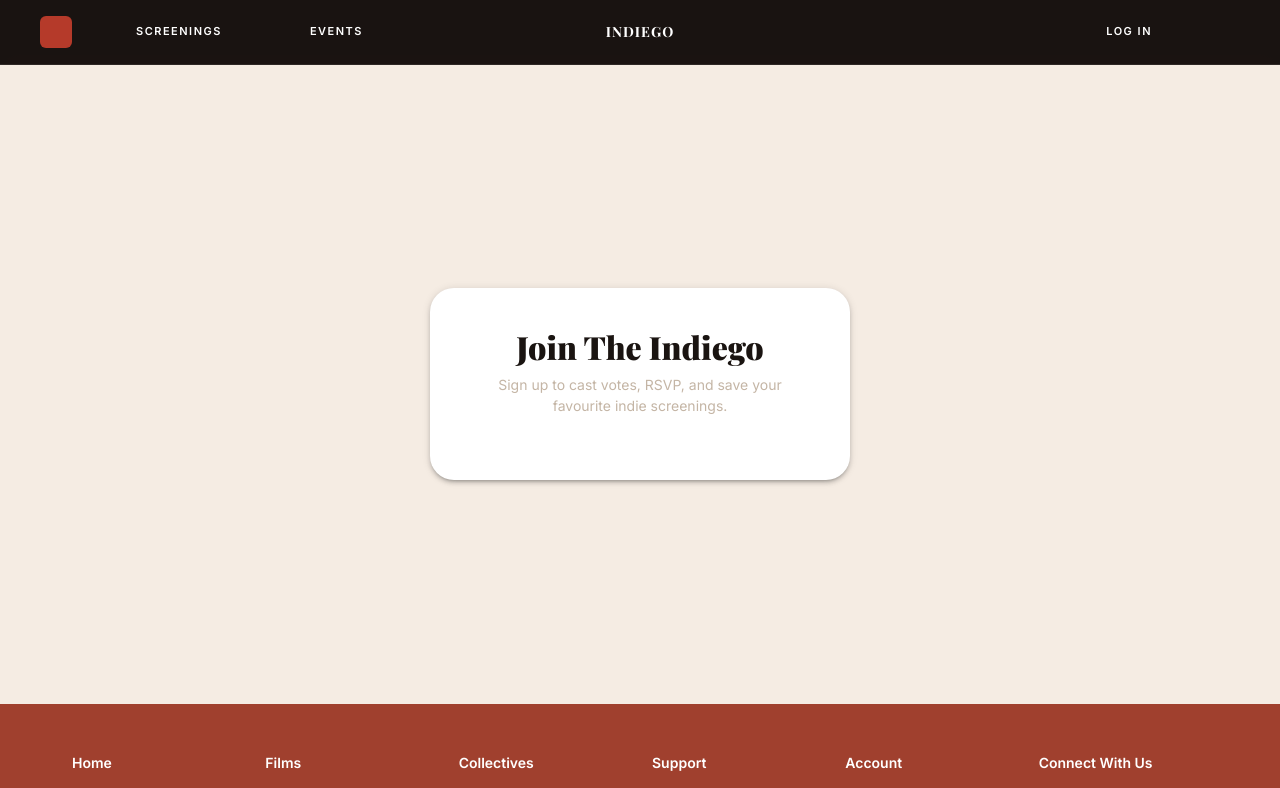
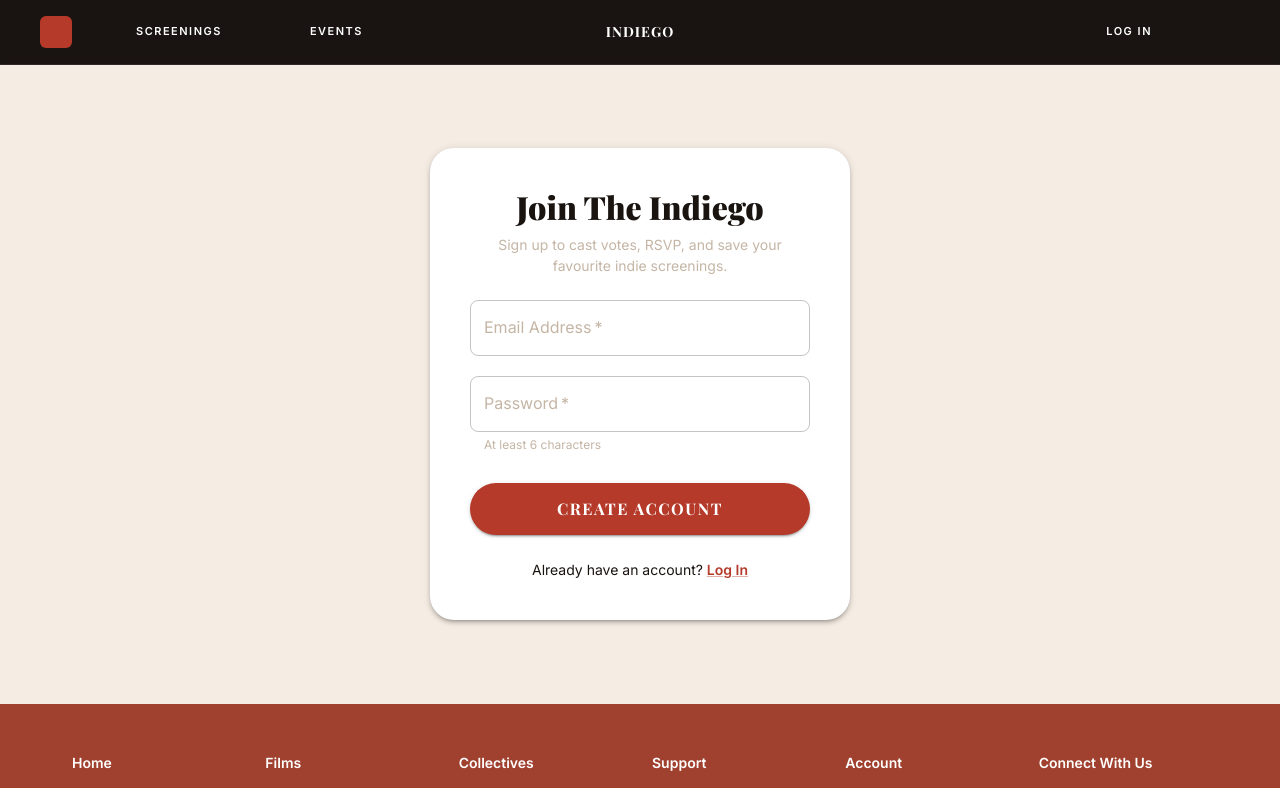
Before and after one commit to purivirakarin/indiego, a React (Vite) app: page /signup in a window 1280 px wide. Shown: the top 788 px of the page. Built offline with nearby package versions, Linux system fonts and the light colour scheme; some icons are missing; a web font is replaced by a local one.

Commit message:
feat(pages): add login and signup pages with auth flow

```diff
--- a/src/pages/Login.tsx
+++ b/src/pages/Login.tsx
@@ -1,8 +1,47 @@
+import { useState } from 'react'
+import { Link, useNavigate } from 'react-router-dom'
 import Box from '@mui/material/Box'
 import Paper from '@mui/material/Paper'
 import Typography from '@mui/material/Typography'
+import TextField from '@mui/material/TextField'
+import Button from '@mui/material/Button'
+import Alert from '@mui/material/Alert'
+import MuiLink from '@mui/material/Link'
 
 export default function Login() {
+  const navigate = useNavigate()
+  const [form, setForm] = useState({ email: '', password: '' })
+  const [error, setError] = useState('')
+  const [loading, setLoading] = useState(false)
+
+  const handleSubmit = async (e: React.FormEvent) => {
+    e.preventDefault()
+    setError('')
+    setLoading(true)
+
+    try {
+      const res = await fetch('/api/auth/login', {
+        method: 'POST',
+        headers: { 'Content-Type': 'application/json' },
+        body: JSON.stringify(form),
+      })
+      const data = await res.json()
+
+      if (res.ok) {
+        localStorage.setItem('token', data.token)
+        localStorage.setItem('email', data.email)
+        localStorage.setItem('sessionId', data.email)
+        navigate('/')
+      } else {
+        setError(data.error || 'Login failed.')
+      }
+    } catch {
+      setError('Unable to connect to server.')
+    } finally {
+      setLoading(false)
+    }
+  }
+
   return (
     <Box
       sx={{
@@ -45,6 +84,62 @@ export default function Login() {
         >
           Log in to access your votes, RSVPs, and curated picks.
         </Typography>
+
+        {error && (
+          <Alert severity='error' sx={{ mb: 2 }}>
+            {error}
+          </Alert>
+        )}
+
+        <Box
+          component='form'
+          onSubmit={handleSubmit}
+          sx={{ display: 'flex', flexDirection: 'column', gap: 2.5 }}
+        >
+          <TextField
+            label='Email Address'
+            type='email'
+            required
+            fullWidth
+            value={form.email}
+            onChange={(e) => setForm({ ...form, email: e.target.value })}
+          />
+          <TextField
+            label='Password'
+            type='password'
+            required
+            fullWidth
+            value={form.password}
+            onChange={(e) => setForm({ ...form, password: e.target.value })}
+          />
+          <Button
+            type='submit'
+            variant='contained'
+            fullWidth
+            disabled={loading}
+            sx={{ mt: 1, py: 1.5, fontSize: 16 }}
+          >
+            {loading ? 'Logging In...' : 'Log In'}
+          </Button>
+        </Box>
+
+        <Typography
+          sx={{
+            textAlign: 'center',
+            mt: 3,
+            fontSize: 14,
+            color: 'text.primary',
+          }}
+        >
+          Don&apos;t have an account?{' '}
+          <MuiLink
+            component={Link}
+            to='/signup'
+            sx={{ color: 'primary.main', fontWeight: 600 }}
+          >
+            Sign Up
+          </MuiLink>
+        </Typography>
       </Paper>
     </Box>
   )
--- a/src/pages/SignUp.tsx
+++ b/src/pages/SignUp.tsx
@@ -1,8 +1,47 @@
+import { useState } from 'react'
+import { Link, useNavigate } from 'react-router-dom'
 import Box from '@mui/material/Box'
 import Paper from '@mui/material/Paper'
 import Typography from '@mui/material/Typography'
+import TextField from '@mui/material/TextField'
+import Button from '@mui/material/Button'
+import Alert from '@mui/material/Alert'
+import MuiLink from '@mui/material/Link'
 
 export default function SignUp() {
+  const navigate = useNavigate()
+  const [form, setForm] = useState({ email: '', password: '' })
+  const [error, setError] = useState('')
+  const [loading, setLoading] = useState(false)
+
+  const handleSubmit = async (e: React.FormEvent) => {
+    e.preventDefault()
+    setError('')
+    setLoading(true)
+
+    try {
+      const res = await fetch('/api/auth/register', {
+        method: 'POST',
+        headers: { 'Content-Type': 'application/json' },
+        body: JSON.stringify(form),
+      })
+      const data = await res.json()
+
+      if (res.ok) {
+        localStorage.setItem('token', data.token)
+        localStorage.setItem('email', data.email)
+        localStorage.setItem('sessionId', data.email)
+        navigate('/')
+      } else {
+        setError(data.error || 'Registration failed.')
+      }
+    } catch {
+      setError('Unable to connect to server.')
+    } finally {
+      setLoading(false)
+    }
+  }
+
   return (
     <Box
       sx={{
@@ -45,6 +84,63 @@ export default function SignUp() {
         >
           Sign up to cast votes, RSVP, and save your favourite indie screenings.
         </Typography>
+
+        {error && (
+          <Alert severity='error' sx={{ mb: 2 }}>
+            {error}
+          </Alert>
+        )}
+
+        <Box
+          component='form'
+          onSubmit={handleSubmit}
+          sx={{ display: 'flex', flexDirection: 'column', gap: 2.5 }}
+        >
+          <TextField
+            label='Email Address'
+            type='email'
+            required
+            fullWidth
+            value={form.email}
+            onChange={(e) => setForm({ ...form, email: e.target.value })}
+          />
+          <TextField
+            label='Password'
+            type='password'
+            required
+            fullWidth
+            value={form.password}
+            onChange={(e) => setForm({ ...form, password: e.target.value })}
+            helperText='At least 6 characters'
+          />
+          <Button
+            type='submit'
+            variant='contained'
+            fullWidth
+            disabled={loading}
+            sx={{ mt: 1, py: 1.5, fontSize: 16 }}
+          >
+            {loading ? 'Creating Account...' : 'Create Account'}
+          </Button>
+        </Box>
+
+        <Typography
+          sx={{
+            textAlign: 'center',
+            mt: 3,
+            fontSize: 14,
+            color: 'text.primary',
+          }}
+        >
+          Already have an account?{' '}
+          <MuiLink
+            component={Link}
+            to='/login'
+            sx={{ color: 'primary.main', fontWeight: 600 }}
+          >
+            Log In
+          </MuiLink>
+        </Typography>
       </Paper>
     </Box>
   )
```
